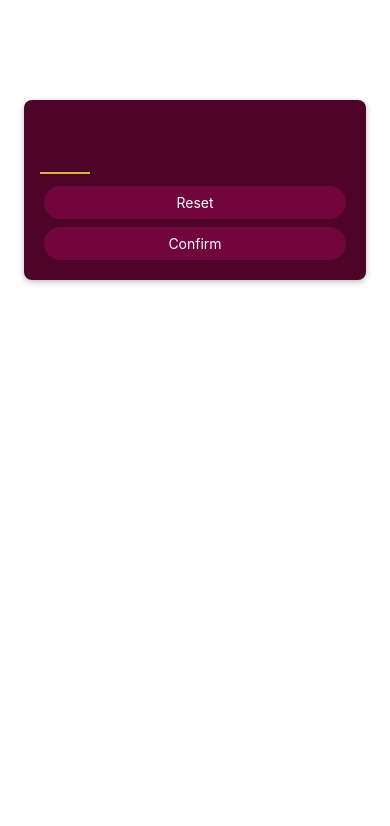
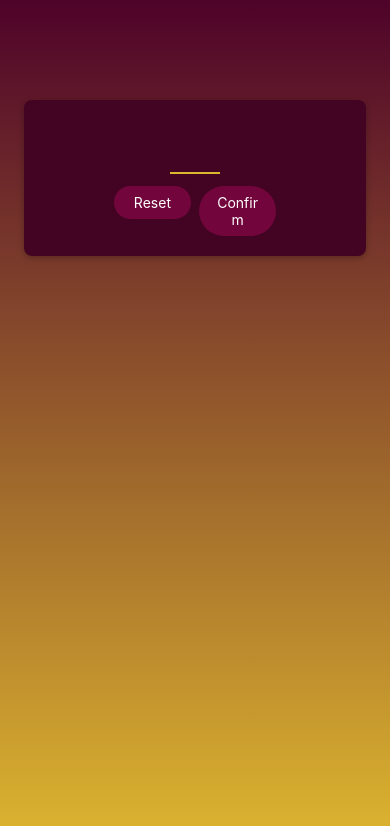
Before and after one commit to Tkaca/GuessMyNumber, a React Native app: screen / in a window 390 px wide. Shown: the top 826 px of the page. Built offline with nearby package versions, Linux system fonts and the light colour scheme.

Commit message:
Add linear gradient to background

```diff
--- a/App.js
+++ b/App.js
@@ -1,9 +1,18 @@
 import { StyleSheet } from 'react-native';
+import { LinearGradient } from "expo-linear-gradient";
 
 import StartGameScreen from './screens/StartGameScreen';
 
 export default function App() {
-  return <StartGameScreen />;
+  return (
+    <LinearGradient colors={["#4e0329","#ddb52f"]} style={styles.rootScreen}>
+      <StartGameScreen />
+    </LinearGradient>
+  );
 }
 
-const styles = StyleSheet.create({});
+const styles = StyleSheet.create({
+  rootScreen: {
+    flex: 1,
+  }
+});
--- a/package.json
+++ b/package.json
@@ -15,7 +15,8 @@
     "react": "17.0.1",
     "react-dom": "17.0.1",
     "react-native": "0.64.3",
-    "react-native-web": "0.17.1"
+    "react-native-web": "0.17.1",
+    "expo-linear-gradient": "~11.0.3"
   },
   "devDependencies": {
     "@babel/core": "^7.12.9"
--- a/screens/StartGameScreen.js
+++ b/screens/StartGameScreen.js
@@ -11,8 +11,14 @@
         autoCapitalize="none"
         autoCorrect={false}
       />
-      <PrimaryButton>Reset</PrimaryButton>
-      <PrimaryButton>Confirm</PrimaryButton>
+      <View style={styles.buttonsContainer}>
+        <View style={styles.buttonContainer}>
+          <PrimaryButton>Reset</PrimaryButton>
+        </View>
+        <View style={styles.buttonContainer}>
+          <PrimaryButton>Confirm</PrimaryButton>
+        </View>
+      </View>
     </View>
   );
 }
@@ -21,10 +27,12 @@
 
 const styles = StyleSheet.create({
   inputContainer: {
+    justifyContent: 'center',
+    alignItems: 'center',
     marginTop: 100,
     marginHorizontal: 24,
     padding: 16,
-    backgroundColor: '#4d0428',
+    backgroundColor: '#430323',
     borderRadius: 8,
     shadowColor: 'black',
     shadowOffset: { width: 0, height: 2 },
@@ -42,4 +50,10 @@
     fontWeight: 'bold',
     textAlign: 'center',
   },
+  buttonsContainer: {
+    flexDirection: 'row',
+  },
+  buttonContainer : {
+    flex: 1
+  }
 });
```
Also changed, not shown: 1 other file (tests, documents, lock files or other folders).
